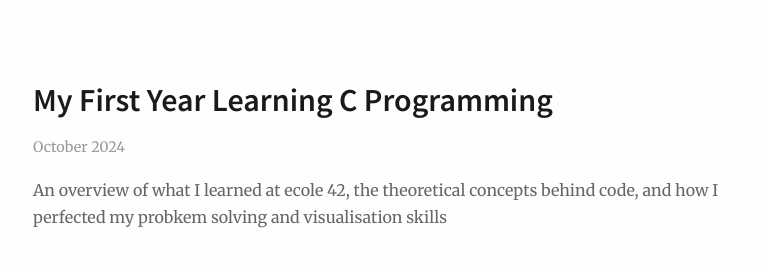
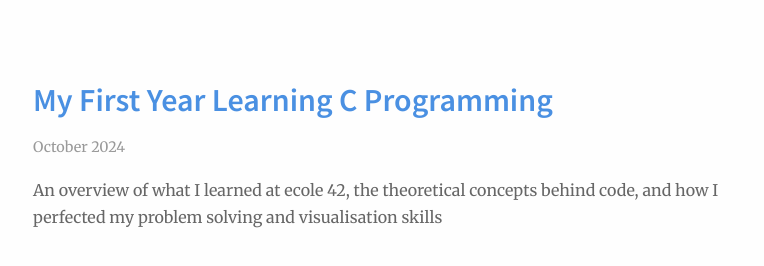
Before and after one commit to jrandetdev/jrandetdev.github.io, a plain HTML site: page index.html in a window 1280 px wide. Shown: the part 744-1010 px from the top of the page, without its empty margins (257-1021 px from the left). Drawn offline with Linux system fonts and the light colour scheme.

Commit message:
closing > added, typo corrections and </a> moved to the right spot in the href link

```diff
--- a/index.html
+++ b/index.html
@@ -2,9 +2,9 @@
 <html lang="en">
 <head>
 	<meta charset="UTF-8">
-	<meta name="viewport" content="width=device-width", intial-scale="1.0">
+	<meta name="viewport" content="width=device-width", initial-scale="1.0">
 	<title>Josephine Randet - Developer Blog as a 42 student</title>
-	<link rel="stylesheet" href="style.css"
+	<link rel="stylesheet" href="style.css">
 </head>
 
 <body>
@@ -18,14 +18,14 @@
 			<p>Currently enrolled at Ecole 42 Lausanne, adding a technical aspect to elevate my hospitality skills in the tech world</p>
 
 		</section>
-		<seciton class="posts">
+		<section class="posts">
 			<h2>My latest posts</h2>
 			<article>
-				<h3><a href="posts/first-post.html"></a>My First Year Learning C Programming</h3>
+				<h3><a href="posts/first-post.html">My First Year Learning C Programming</a></h3>
 				<p class="date">October 2024</p>
-				<p>An overview of what I learned at ecole 42, the theoretical concepts behind code, and how I perfected my probkem solving and visualisation skills</p>
+				<p>An overview of what I learned at ecole 42, the theoretical concepts behind code, and how I perfected my problem solving and visualisation skills</p>
 			</article>
-		</seciton>
+		</section>
 	</main>
 </body>
 </html>
```
